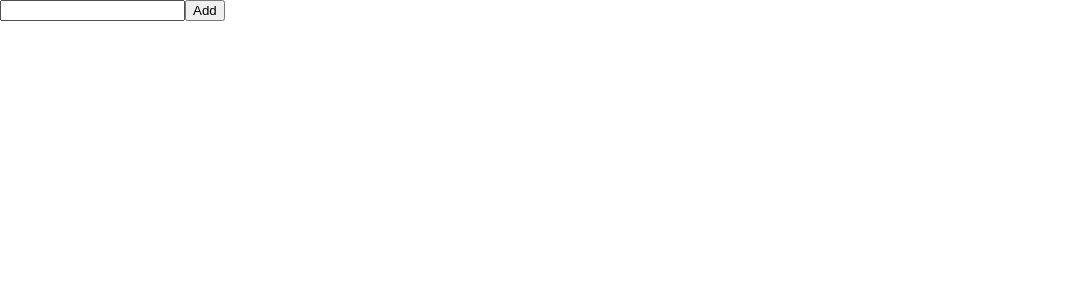
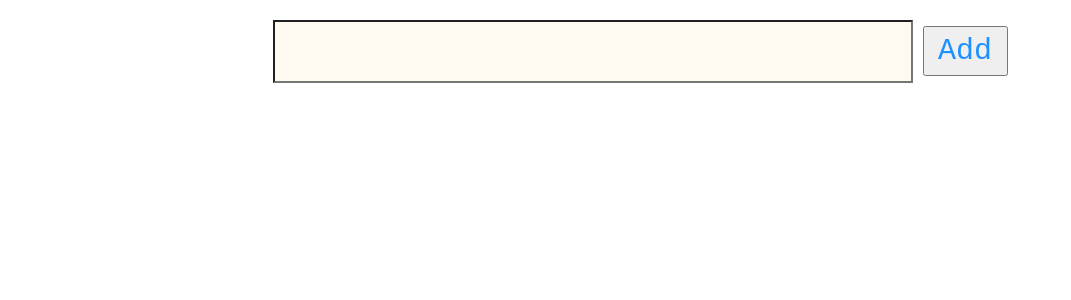
Before and after one commit to vernonmu/DevMtn-React-Introduction, a React (Create React App) app in the folder app/: page / in a window 1280 px wide. Shown: the top 300 px of the page, without its empty margins (0-1071 px from the left). Built offline with nearby package versions, Linux system fonts and the light colour scheme.

Commit message:
JL solution - styles.

```diff
--- a/app/src/index.css
+++ b/app/src/index.css
@@ -2,4 +2,31 @@ body {
   margin: 0;
   padding: 0;
   font-family: sans-serif;
+  width: 100%;
+  height: 100vh;
+  display: flex;
+  justify-content: center;
 }
+
+#container-main {
+	margin-top: 20px;
+}
+
+#input-task {
+	margin-right: 10px;
+	background-color: floralwhite;
+	font-size: 50px;
+	font-family: monospace;
+	color: dodgerblue;
+}
+
+#button-submit {
+	font-size: 30px;
+	font-family: monospace;
+	color: dodgerblue;
+	height: 50px;
+	top: -6px;
+	position: relative;
+	width: 85px;
+	cursor: pointer;
+}
```
